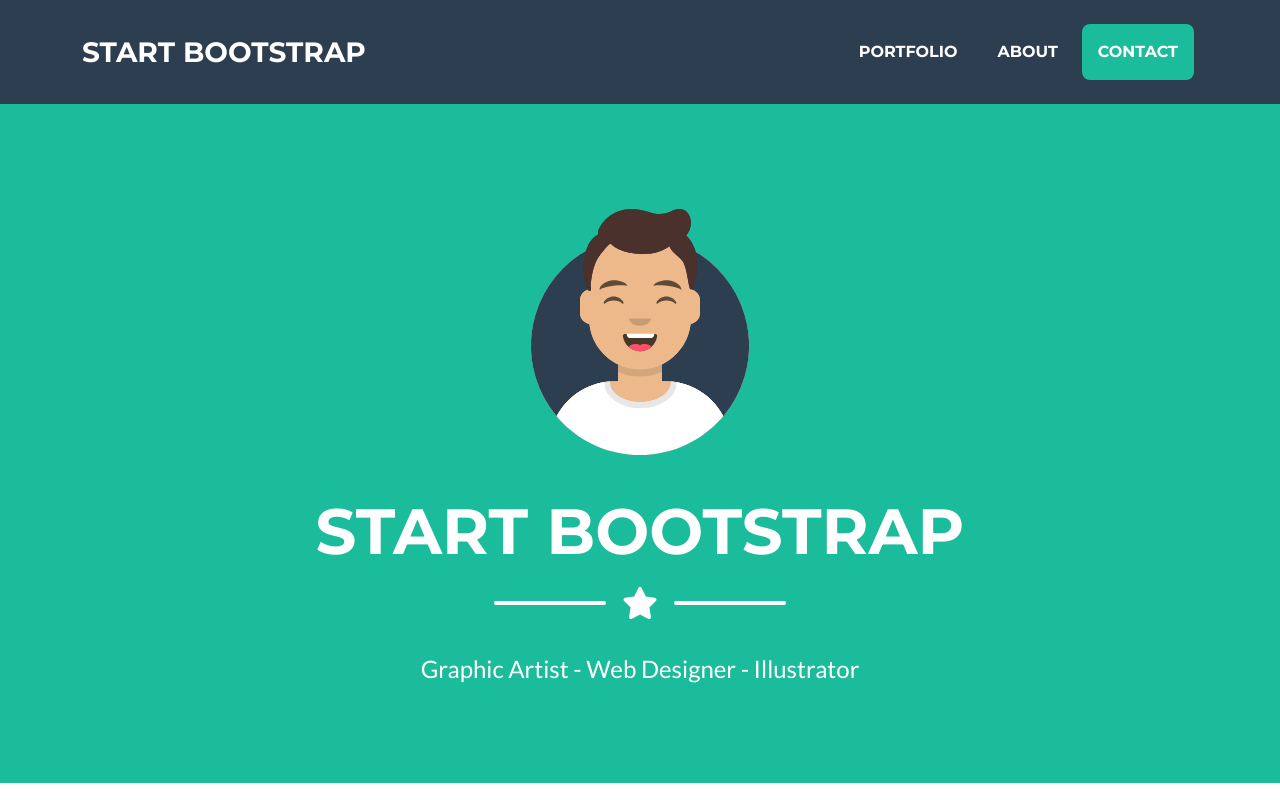
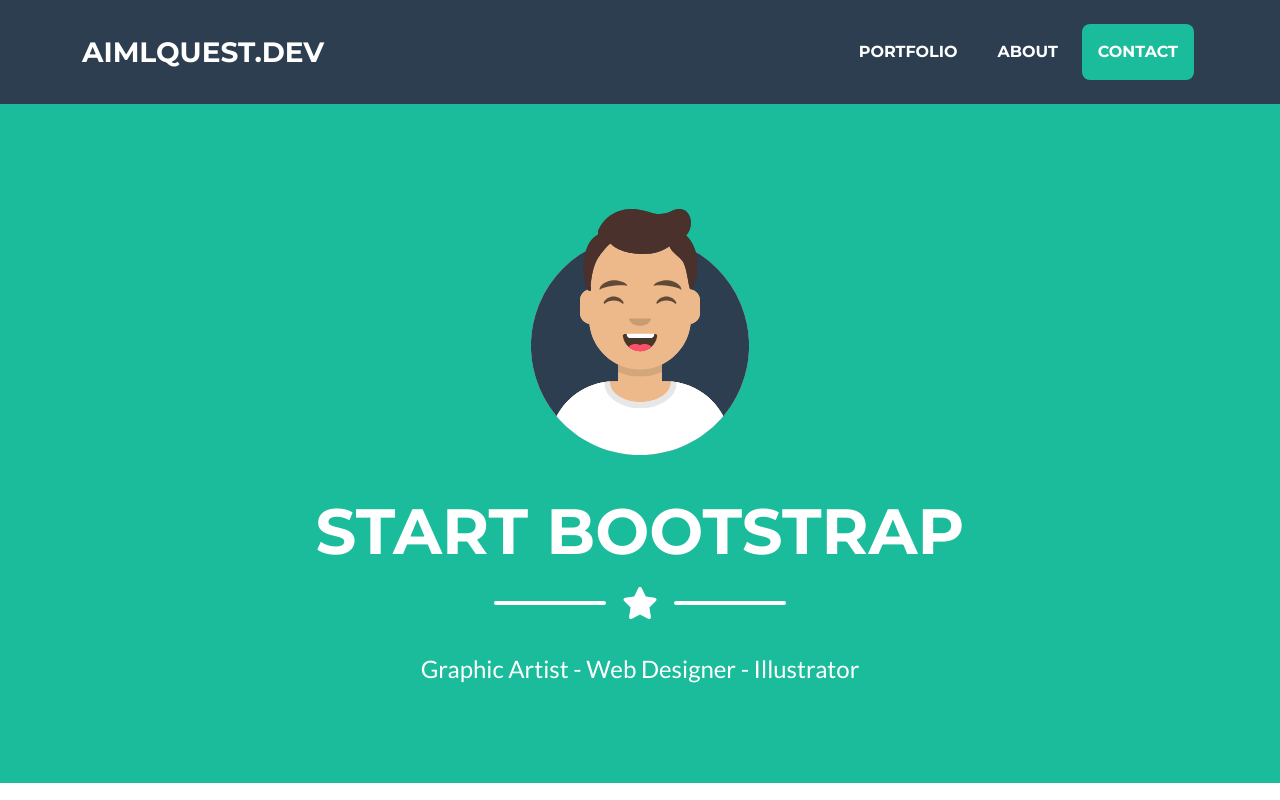
Before and after one commit to sjeno/ai-ml, a plain HTML site: page index.html in a window 1280 px wide. Shown: the top 800 px of the page. Drawn offline with nearby package versions, Linux system fonts and the light colour scheme.

Commit message:
initialcommit

```diff
--- a/index.html
+++ b/index.html
@@ -20,7 +20,7 @@
         <!-- Navigation-->
         <nav class="navbar navbar-expand-lg bg-secondary text-uppercase fixed-top" id="mainNav">
             <div class="container">
-                <a class="navbar-brand" href="#page-top">Start Bootstrap</a>
+                <a class="navbar-brand" href="#page-top">AIMLQUEST.DEV</a>
                 <button class="navbar-toggler text-uppercase font-weight-bold bg-primary text-white rounded" type="button" data-bs-toggle="collapse" data-bs-target="#navbarResponsive" aria-controls="navbarResponsive" aria-expanded="false" aria-label="Toggle navigation">
                     Menu
                     <i class="fas fa-bars"></i>
```
